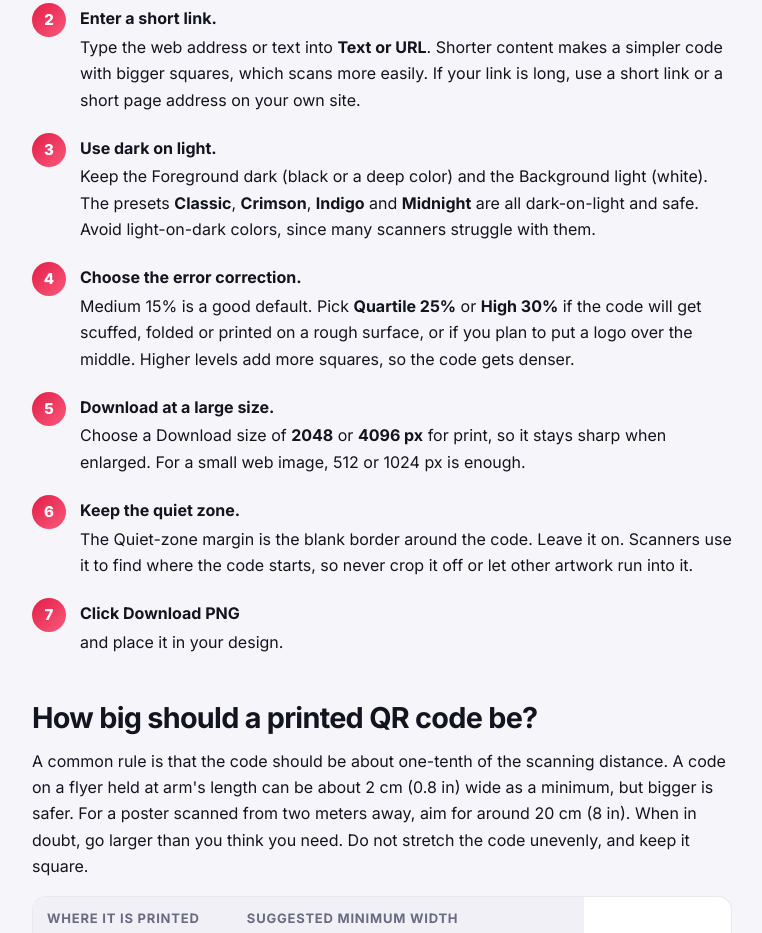
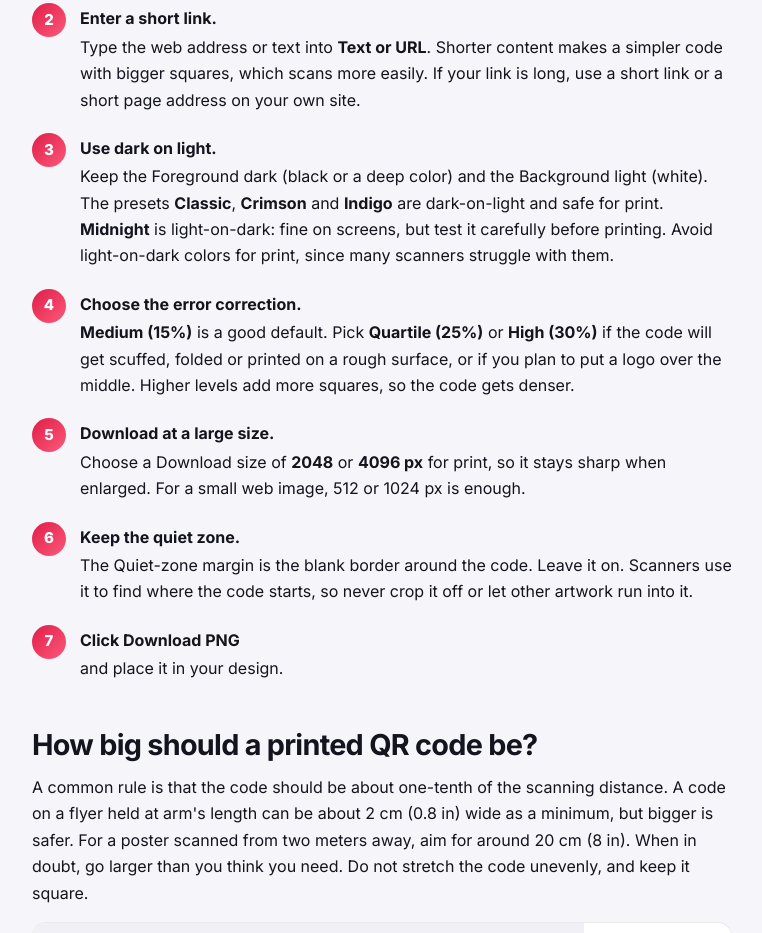
Before and after one commit to BonBonLabs/imglop, a website: page public/guides/qr-code-that-scans-when-printed/index.html in a window 1280 px wide. Shown: the part 913-1846 px from the top of the page, without its empty margins (258-1020 px from the left). Drawn offline with Linux system fonts and the light colour scheme.

Commit message:
Refactor FAQ section for QR code guide
Updated FAQ section to improve clarity and consistency in answers regarding QR code usage and printing.

```diff
--- a/public/guides/qr-code-that-scans-when-printed/index.html
+++ b/public/guides/qr-code-that-scans-when-printed/index.html
@@ -129,7 +129,7 @@ footer { border-top: 1px solid var(--border); margin-top: 50px; }
 <script>try{var t=localStorage.getItem('imgLop_theme');if(t==='dark'||t==='light')document.documentElement.setAttribute('data-theme',t)}catch(e){}</script>
 <script type="application/ld+json">{"@context": "https://schema.org", "@type": "Article", "headline": "How to make a QR code that actually scans when printed", "description": "Make a free QR code for a flyer, menu or sign that scans every time: the right colors, error correction, size and quiet zone, plus a test checklist before you print.", "datePublished": "2026-10-13", "dateModified": "2026-10-13", "mainEntityOfPage": "https://imglop.app/guides/qr-code-that-scans-when-printed/", "author": {"@type": "Organization", "name": "BonBon Labs"}, "publisher": {"@type": "Organization", "name": "BonBon Labs", "url": "https://imglop.app"}}</script>
 <script type="application/ld+json">{"@context": "https://schema.org", "@type": "BreadcrumbList", "itemListElement": [{"@type": "ListItem", "position": 1, "name": "imgLop", "item": "https://imglop.app/"}, {"@type": "ListItem", "position": 2, "name": "Guides", "item": "https://imglop.app/guides/"}, {"@type": "ListItem", "position": 3, "name": "How to make a QR code that actually scans when printed", "item": "https://imglop.app/guides/qr-code-that-scans-when-printed/"}]}</script>
-<script type="application/ld+json">{"@context": "https://schema.org", "@type": "FAQPage", "mainEntity": [{"@type": "Question", "name": "Do QR codes made with imgLop expire?", "acceptedAnswer": {"@type": "Answer", "text": "No. The code is a plain image of the text you entered, so it has no expiry date and needs no account. It works as long as the page it links to stays online."}}, {"@type": "Question", "name": "Is there a scan limit or a fee?", "acceptedAnswer": {"@type": "Answer", "text": "No. The QR maker is free and has no scan counts, because the code does not go through any service."}}, {"@type": "Question", "name": "What size should I download for printing?", "acceptedAnswer": {"@type": "Answer", "text": "Use 2048 or 4096 px so the code stays sharp when it is printed large. Then size it in your design or print program."}}, {"@type": "Question", "name": "Which error correction level should I choose?", "acceptedAnswer": {"@type": "Answer", "text": "Medium 15% suits most printing. Use Quartile 25% or High 30% if the code may get damaged or if you place a logo in the middle."}}, {"@type": "Question", "name": "Can I change the colors?", "acceptedAnswer": {"@type": "Answer", "text": "Yes, but keep a dark code on a light background with strong contrast. The Classic, Crimson, Indigo and Midnight presets are all safe choices."}}]}</script>
+<script type="application/ld+json">{"@context": "https://schema.org", "@type": "FAQPage", "mainEntity": [{"@type": "Question", "name": "Do QR codes made with imgLop expire?", "acceptedAnswer": {"@type": "Answer", "text": "No. The code is a plain image of the text you entered, so it has no expiry date and needs no account. It works as long as the page it links to stays online."}}, {"@type": "Question", "name": "Is there a scan limit or a fee?", "acceptedAnswer": {"@type": "Answer", "text": "No. The QR maker is free and has no scan counts, because the code does not go through any service."}}, {"@type": "Question", "name": "What size should I download for printing?", "acceptedAnswer": {"@type": "Answer", "text": "Use 2048 or 4096 px so the code stays sharp when it is printed large. Then size it in your design or print program."}}, {"@type": "Question", "name": "Which error correction level should I choose?", "acceptedAnswer": {"@type": "Answer", "text": "Medium (15%) suits most printing. Use Quartile (25%) or High (30%) if the code may get damaged or if you place a logo in the middle."}}, {"@type": "Question", "name": "Can I change the colors?", "acceptedAnswer": {"@type": "Answer", "text": "Yes, but keep a dark code on a light background with strong contrast. The Classic, Crimson and Indigo presets are dark-on-light and safe for print. Midnight is light-on-dark, so test it carefully before printing."}}]}</script>
 </head>
 <body>
 <div class="ambient" aria-hidden="true"></div>
@@ -152,8 +152,8 @@ footer { border-top: 1px solid var(--border); margin-top: 50px; }
 <ol class="steps">
 <li><b>Open the QR tool.</b>Go to <a href="/?view=utils">imgLop's Quick Utilities</a> and choose the QR code maker. It is free and needs no account.</li>
 <li><b>Enter a short link.</b>Type the web address or text into <b style="display:inline">Text or URL</b>. Shorter content makes a simpler code with bigger squares, which scans more easily. If your link is long, use a short link or a short page address on your own site.</li>
-<li><b>Use dark on light.</b>Keep the Foreground dark (black or a deep color) and the Background light (white). The presets <b style="display:inline">Classic</b>, <b style="display:inline">Crimson</b>, <b style="display:inline">Indigo</b> and <b style="display:inline">Midnight</b> are all dark-on-light and safe. Avoid light-on-dark colors, since many scanners struggle with them.</li>
-<li><b>Choose the error correction.</b>Medium 15% is a good default. Pick <b style="display:inline">Quartile 25%</b> or <b style="display:inline">High 30%</b> if the code will get scuffed, folded or printed on a rough surface, or if you plan to put a logo over the middle. Higher levels add more squares, so the code gets denser.</li>
+<li><b>Use dark on light.</b>Keep the Foreground dark (black or a deep color) and the Background light (white). The presets <b style="display:inline">Classic</b>, <b style="display:inline">Crimson</b> and <b style="display:inline">Indigo</b> are dark-on-light and safe for print. <b style="display:inline">Midnight</b> is light-on-dark: fine on screens, but test it carefully before printing. Avoid light-on-dark colors for print, since many scanners struggle with them.</li>
+<li><b>Choose the error correction.</b><b style="display:inline">Medium (15%)</b> is a good default. Pick <b style="display:inline">Quartile (25%)</b> or <b style="display:inline">High (30%)</b> if the code will get scuffed, folded or printed on a rough surface, or if you plan to put a logo over the middle. Higher levels add more squares, so the code gets denser.</li>
 <li><b>Download at a large size.</b>Choose a Download size of <b style="display:inline">2048</b> or <b style="display:inline">4096 px</b> for print, so it stays sharp when enlarged. For a small web image, 512 or 1024 px is enough.</li>
 <li><b>Keep the quiet zone.</b>The Quiet-zone margin is the blank border around the code. Leave it on. Scanners use it to find where the code starts, so never crop it off or let other artwork run into it.</li>
 <li><b>Click Download PNG</b> and place it in your design.</li>
@@ -189,7 +189,7 @@ footer { border-top: 1px solid var(--border); margin-top: 50px; }
 
 <div class="note"><p><b>Privacy:</b> The QR code is created in your browser. The text or link you enter is not sent to or stored on a server.</p></div>
 
-<section class="faq" aria-labelledby="faq"><h2 id="faq">Questions people ask</h2><details><summary>Do QR codes made with imgLop expire?</summary><p>No. The code is a plain image of the text you entered, so it has no expiry date and needs no account. It works as long as the page it links to stays online.</p></details><details><summary>Is there a scan limit or a fee?</summary><p>No. The QR maker is free and has no scan counts, because the code does not go through any service.</p></details><details><summary>What size should I download for printing?</summary><p>Use 2048 or 4096 px so the code stays sharp when it is printed large. Then size it in your design or print program.</p></details><details><summary>Which error correction level should I choose?</summary><p>Medium 15% suits most printing. Use Quartile 25% or High 30% if the code may get damaged or if you place a logo in the middle.</p></details><details><summary>Can I change the colors?</summary><p>Yes, but keep a dark code on a light background with strong contrast. The Classic, Crimson, Indigo and Midnight presets are all safe choices.</p></details></section>
+<section class="faq" aria-labelledby="faq"><h2 id="faq">Questions people ask</h2><details><summary>Do QR codes made with imgLop expire?</summary><p>No. The code is a plain image of the text you entered, so it has no expiry date and needs no account. It works as long as the page it links to stays online.</p></details><details><summary>Is there a scan limit or a fee?</summary><p>No. The QR maker is free and has no scan counts, because the code does not go through any service.</p></details><details><summary>What size should I download for printing?</summary><p>Use 2048 or 4096 px so the code stays sharp when it is printed large. Then size it in your design or print program.</p></details><details><summary>Which error correction level should I choose?</summary><p>Medium (15%) suits most printing. Use Quartile (25%) or High (30%) if the code may get damaged or if you place a logo in the middle.</p></details><details><summary>Can I change the colors?</summary><p>Yes, but keep a dark code on a light background with strong contrast. The Classic, Crimson and Indigo presets are dark-on-light and safe for print. Midnight is light-on-dark, so test it carefully before printing.</p></details></section>
 <h2>More guides</h2><div class="related"><a class="card" href="/guides/convert-heic-to-pdf/"><small>Documents</small><h3>How to convert HEIC photos to a PDF</h3><p>Combine iPhone photos into one tidy PDF with the page size and file size you want, with no upload.</p><span class="read">Read the guide &rarr;</span></a><a class="card" href="/guides/remove-background-product-photo/"><small>Photo editing</small><h3>How to remove the background from a product photo</h3><p>Get a transparent PNG or a clean white JPG in about a minute. Free, and the photo never leaves your device.</p><span class="read">Read the guide &rarr;</span></a></div>
 </main>
 <footer><div class="foot-in"><span>&copy; 2026 imgLop by BonBon Labs. Your photos stay on your device.</span>
```
